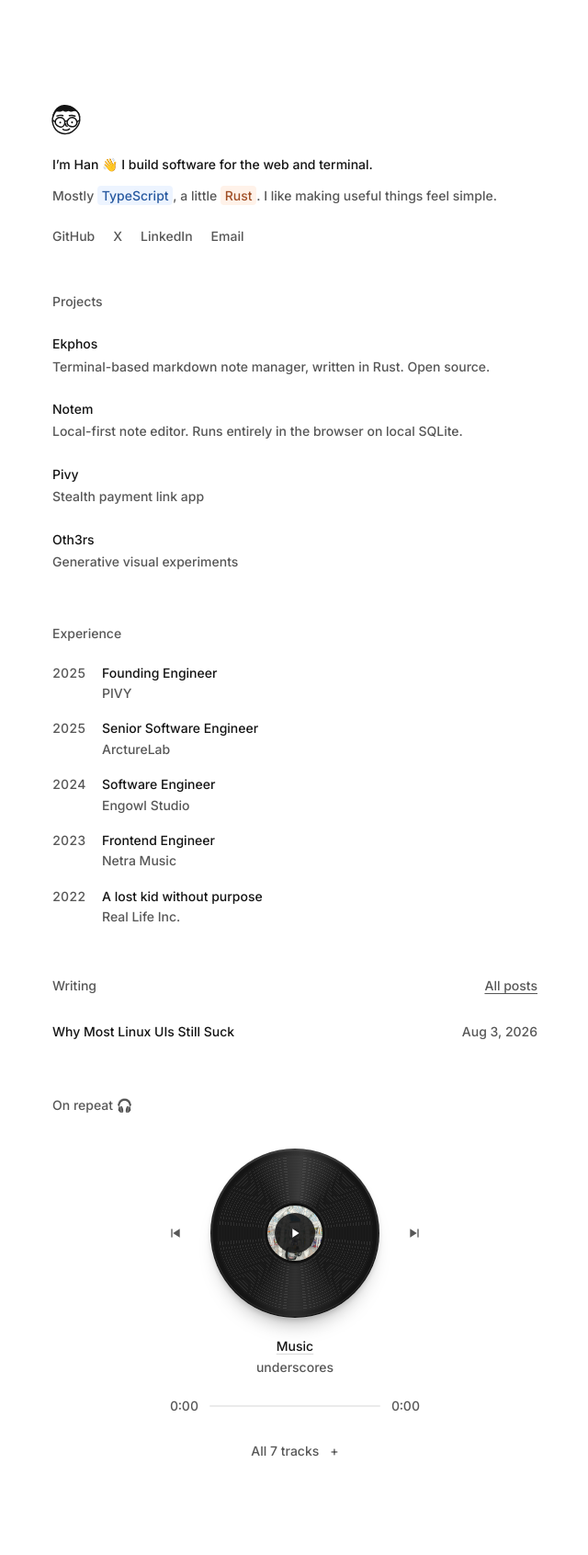
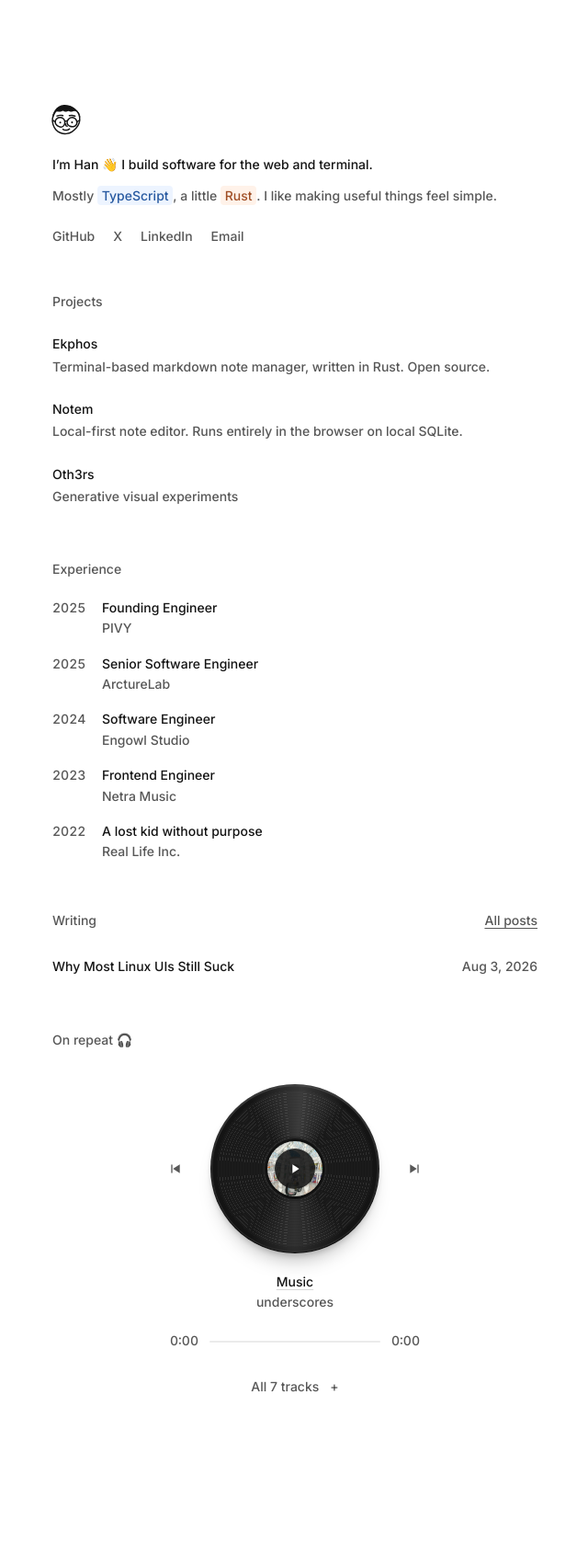
Before and after one commit to hanebox/hanebox.github.io, a Jekyll site: the page built from index.html, in a window 1280 px wide. Shown: the whole page at 92% size, without its empty margins (319-959 px from the left). Built offline with Jekyll 4.4.1, drawn with Linux system fonts in a browser that asks for light colours; after the commit the page ends 1620 px from its top, so only the background shows below that.

Commit message:
update projects

```diff
--- a/index.html
+++ b/index.html
@@ -115,19 +115,6 @@ description: Han is a software engineer building tools like Ekphos and Notem. Op
             >Local-first note editor. Runs entirely in the browser on local
             SQLite.</span
           >
-        </span>
-      </a>
-    </li>
-    <li>
-      <a
-        class="project-row"
-        href="https://pivy.me"
-        target="_blank"
-        rel="noopener noreferrer"
-      >
-        <span class="project-meta">
-          <span class="project-title">Pivy</span>
-          <span class="project-sub">Stealth payment link app</span>
         </span>
       </a>
     </li>
```
